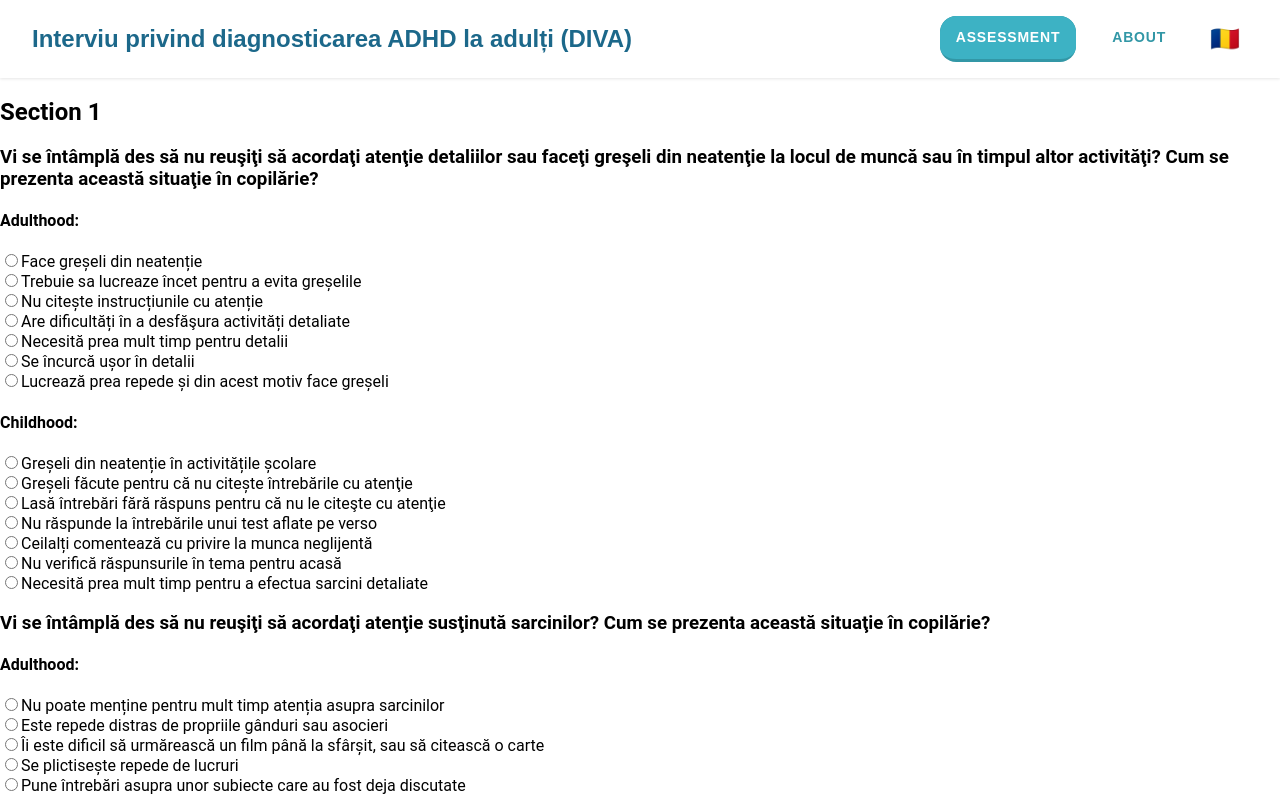
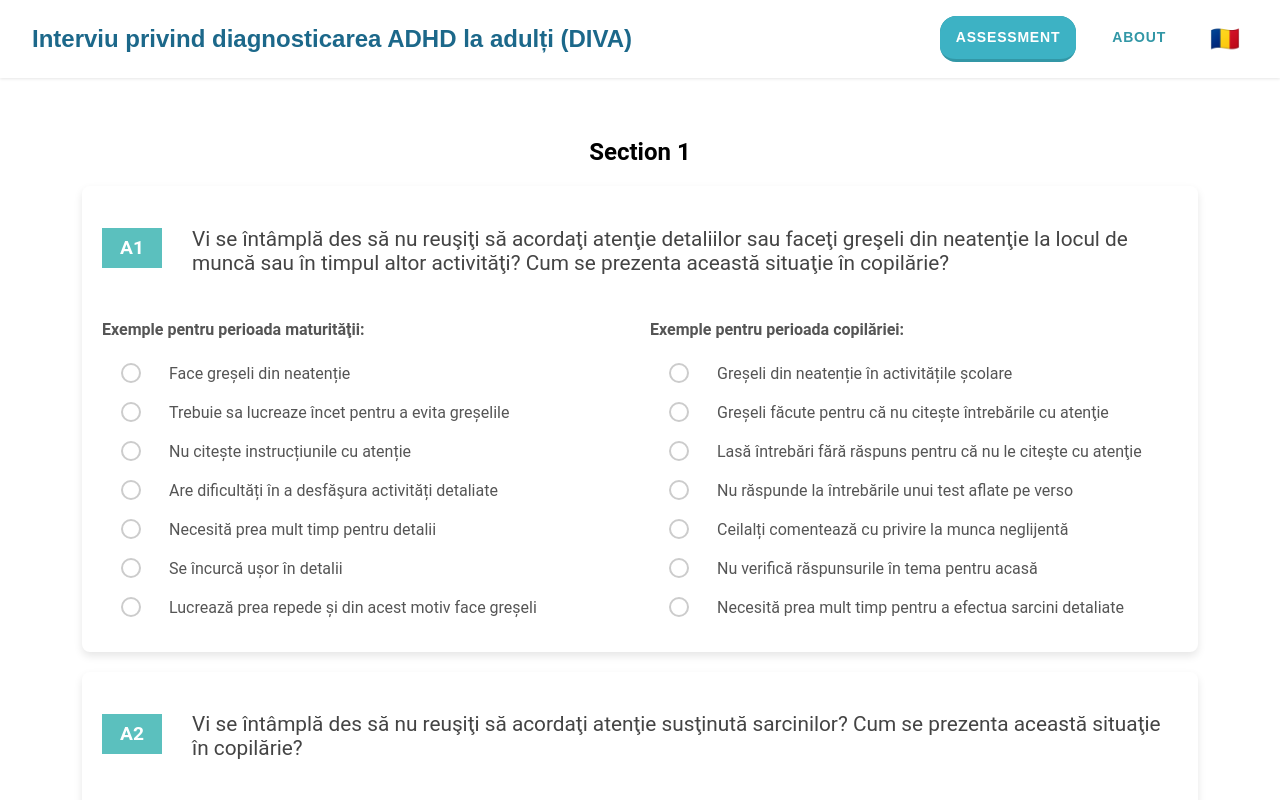
Before and after one commit to luananama/diva-adhd-assessment, a React (Vite) app: page /section/1 in a window 1280 px wide. Built offline with nearby package versions, Linux system fonts and the light colour scheme.

Commit message:
Add styling for the questions section

```diff
--- a/src/components/assessment/AssessmentSection.jsx
+++ b/src/components/assessment/AssessmentSection.jsx
@@ -1,6 +1,16 @@
-import { useParams, useNavigate } from 'react-router-dom';
+import { useParams, useNavigate } from "react-router-dom";
 import questionsData from "../../assets/questions.json";
-import { useAssessment } from '../../contexts/AssessmentContext';
+import { useAssessment } from "../../contexts/AssessmentContext";
+import styled from "styled-components";
+import QuestionCard from "../ui/QuestionCard";
+
+const SectionContainer = styled.div`
+  display: flex;
+  flex-direction: column;
+  align-items: center;
+  margin: 20px 0;
+  padding: 20px;
+`;
 
 const AssessmentSection = () => {
   const { sectionNumber } = useParams();
@@ -8,26 +18,26 @@ const AssessmentSection = () => {
   const { answers, updateAnswers } = useAssessment();
 
   const currentSection = questionsData.sections.find(
-    section => section.sectionNumber === parseInt(sectionNumber)
+    (section) => section.sectionNumber === parseInt(sectionNumber)
   );
 
   const handleAnswer = (questionId, value, context = {}) => {
     updateAnswers(`section${sectionNumber}`, questionId, value, {
       questionText: context.questionText,
       summaryText: context.summaryText,
-      optionText: context.optionText || ''
+      optionText: context.optionText || "",
     });
   };
 
   const handleNext = () => {
     const nextSection = parseInt(sectionNumber) + 1;
     const hasMoreSections = questionsData.sections.some(
-      section => section.sectionNumber === nextSection
+      (section) => section.sectionNumber === nextSection
     );
     if (hasMoreSections) {
       navigate(`/section/${nextSection}`);
     } else {
-      navigate('/summary'); // Navigate to summary when done
+      navigate("/summary"); // Navigate to summary when done
     }
   };
 
@@ -38,76 +48,23 @@ const AssessmentSection = () => {
   const totalExpected = currentSection.questions.length * 2; // adult + child
 
   return (
-    <div>
+    <SectionContainer>
       <h2>Section {sectionNumber}</h2>
 
-      {currentSection.questions.map(q => (
-        <div key={q.id}>
-          <h3>{q.questionText}</h3>
-
-          {/* Adult options */}
-          <div>
-            <h4>Adulthood:</h4>
-            {q.adulthoodOptions.map((option, index) => {
-              const id = `adult-${q.id}`;
-              const checked = currentAnswers[id]?.value === index;
-              return (
-                <div key={`${id}-${index}`}>
-                  <input
-                    type="radio"
-                    id={`${id}-${index}`}
-                    name={id}
-                    onChange={() =>
-                      handleAnswer(id, index, {
-                        questionText: q.questionText,
-                        summaryText: q.summaryText,
-                        optionText: option
-                      })
-                    }
-                    checked={checked}
-                  />
-                  <label htmlFor={`${id}-${index}`}>{option}</label>
-                </div>
-              );
-            })}
-          </div>
-
-          {/* Childhood options */}
-          <div>
-            <h4>Childhood:</h4>
-            {q.childhoodOptions.map((option, index) => {
-              const id = `child-${q.id}`;
-              const checked = currentAnswers[id]?.value === index;
-              return (
-                <div key={`${id}-${index}`}>
-                  <input
-                    type="radio"
-                    id={`${id}-${index}`}
-                    name={id}
-                    onChange={() =>
-                      handleAnswer(id, index, {
-                        questionText: q.questionText,
-                        summaryText: q.summaryText,
-                        optionText: option
-                      })
-                    }
-                    checked={checked}
-                  />
-                  <label htmlFor={`${id}-${index}`}>{option}</label>
-                </div>
-              );
-            })}
-          </div>
-        </div>
+      {currentSection.questions.map((q) => (
+        <QuestionCard
+          key={q.id}
+          question={q}
+          sectionNumber={sectionNumber}
+          currentAnswers={currentAnswers}
+          handleAnswer={handleAnswer}
+        />
       ))}
 
-      <button
-        onClick={handleNext}
-        disabled={totalAnswered < totalExpected}
-      >
+      <button onClick={handleNext} disabled={totalAnswered < totalExpected}>
         Next
       </button>
-    </div>
+    </SectionContainer>
   );
 };
 
--- a/src/components/assessment/QuestionItem.jsx
+++ /dev/null
@@ -1 +0,0 @@
-/* eslint-disable react/prop-types */
--- /dev/null
+++ b/src/components/ui/QuestionCard.jsx
@@ -0,0 +1,136 @@
+/* eslint-disable react/prop-types */
+import styled from "styled-components";
+import StyledCheckbox from "../ui/StyledCheckbox";
+
+const QuestionBox = styled.div`
+  background-color: #ffffff;
+  border-radius: 8px;
+  box-shadow: 0 4px 8px rgba(0, 0, 0, 0.1);
+  padding: 20px;
+  width: 90%;
+  max-width: 1200px;
+  margin-bottom: 20px;
+`;
+
+const QuestionNumberBox = styled.div`
+  background-color: #5bc0be;
+  color: #ffffff;
+  font-size: 1.2rem;
+  font-weight: bold;
+  padding: 20px;
+  width: 60px;
+  height: 30px;
+  display: flex;
+  align-items: center;
+  justify-content: center;
+  margin-right: 30px;
+`;
+
+const QuestionText = styled.p`
+  font-size: 1.3rem;
+  color: #444;
+  margin-bottom: 15px;
+`;
+
+const Column = styled.div`
+  flex: 1;
+  display: flex;
+  flex-direction: column;
+`;
+
+const ColumnHeader = styled.h3`
+  font-size: 1rem;
+  color: #555;
+  margin-top: 30px;
+  margin-bottom: 20px;
+`;
+
+const AnswerOption = styled.label`
+  display: flex;
+  align-items: center;
+  margin-bottom: 10px;
+  color: #555;
+
+  input {
+    margin-right: 8px;
+  }
+`;
+
+const Row = styled.div`
+  display: flex;
+  flex-direction: row;
+  justify-content: space-between;
+  gap: 20px;
+
+  @media (max-width: 768px) {
+    flex-direction: column;
+  }
+`;
+
+const QuestionCard = ({
+  question,
+  sectionNumber,
+  currentAnswers,
+  handleAnswer,
+}) => {
+  return (
+    <QuestionBox>
+      <div style={{ display: "flex", alignItems: "center" }}>
+        <QuestionNumberBox>{question.questionNumber}</QuestionNumberBox>
+        <QuestionText>{question.questionText}</QuestionText>
+      </div>
+
+      <Row>
+        <Column>
+          <ColumnHeader>Exemple pentru perioada maturităţii:</ColumnHeader>
+          {question.adulthoodOptions.map((option, index) => {
+            const id = `adult-${question.id}`;
+            const checked = currentAnswers[id]?.value === index;
+            return (
+              <AnswerOption key={`${id}-${index}`}>
+                <StyledCheckbox
+                  name={`section${sectionNumber}-adulthood-${question.id}-example${index}`}
+                  onChange={() =>
+                    handleAnswer(id, index, {
+                      questionText: question.questionText,
+                      summaryText: question.summaryText,
+                      optionText: option,
+                    })
+                  }
+                  checked={checked}
+                />
+                {option}
+              </AnswerOption>
+            );
+          })}
+        </Column>
+
+        <Column>
+          <ColumnHeader>Exemple pentru perioada copilăriei:</ColumnHeader>
+          {question.childhoodOptions.map((option, index) => {
+            const id = `child-${question.id}`;
+            const checked = currentAnswers[id]?.value === index;
+            return (
+              <AnswerOption key={`${id}-${index}`}>
+                <StyledCheckbox
+                  name={`section${sectionNumber}-childhood-${question.id}-example${index}`}
+                  onChange={() =>
+                    handleAnswer(id, index, {
+                      questionText: question.questionText,
+                      summaryText: question.summaryText,
+                      optionText: option,
+                    })
+                  }
+                  checked={checked}
+                />
+                {option}
+              </AnswerOption>
+            );
+          })}
+        </Column>
+      </Row>
+    </QuestionBox>
+  );
+};
+
+export default QuestionCard;
--- /dev/null
+++ b/src/components/ui/StyledCheckbox.jsx
@@ -0,0 +1,69 @@
+/* eslint-disable react/prop-types */
+
+import styled from 'styled-components';
+
+const CheckboxLabel = styled.label`
+  display: inline-flex;
+  align-items: center;
+  font-size: 1rem;
+  margin-left: 10px;
+  color: ${({ disabled }) => (disabled ? '#ccc' : '#000')};
+`;
+
+const Checkbox = styled.input.attrs({ type: 'checkbox' })`
+  width: 20px;
+  height: 20px;
+  cursor: pointer;
+  border-radius: 50%;
+  border: 2px solid #ccc;
+  appearance: none;
+  outline: none;
+  transition: all 0.2s ease;
+  position: relative;
+  background-color: white;
+
+
+  &:checked {
+    background-color: #3db2c4;
+    border-color: #3db2c4;
+  }
+
+  &:hover {
+    border-color: #0074cc;
+  }
+
+  &:checked::after {
+    content: '✔';
+    font-size: 12px;
+    color: white;
+    position: absolute;
+    top: 1px;
+    left: 3px;
+  }
+
+`;
+
+const CheckboxCell = styled.td`
+  text-align: center;
+  padding-left: 5px; /* Reduce gap between text and checkboxes */
+  padding-right: 20px;
+  gap: 5px; /* Space between Da and Nu options */
+`;
+
+const StyledCheckbox = ({ label, checked, onChange, disabled, readOnly, name }) => {
+  return (
+    <CheckboxCell>
+      <CheckboxLabel disabled={disabled}>
+        <Checkbox
+        name={name}
+        checked={checked}
+        onChange={onChange}
+        disabled={disabled}
+        readOnly={readOnly}/>
+        {label}
+      </CheckboxLabel>
+    </CheckboxCell>
+  );
+};
+
+export default StyledCheckbox;
--- a/src/contexts/AssessmentContext.jsx
+++ b/src/contexts/AssessmentContext.jsx
@@ -1,14 +1,14 @@
 /* eslint-disable react/prop-types */
 // src/contexts/AssessmentContext.jsx
-import { createContext, useContext, useState, useEffect } from 'react';
+import { createContext, useContext, useState, useEffect } from "react";
 
 const AssessmentContext = createContext();
 
 export function AssessmentProvider({ children }) {
   const [answers, setAnswers] = useState(() => {
     // Initialize from localStorage if available
-    if (typeof window !== 'undefined') {
-      const saved = localStorage.getItem('adhd-assessment-answers');
+    if (typeof window !== "undefined") {
+      const saved = localStorage.getItem("adhd-assessment-answers");
       return saved ? JSON.parse(saved) : {};
     }
     return {};
@@ -16,30 +16,32 @@ export function AssessmentProvider({ children }) {
 
   // Persist to localStorage whenever answers change
   useEffect(() => {
-    localStorage.setItem('adhd-assessment-answers', JSON.stringify(answers));
+    localStorage.setItem("adhd-assessment-answers", JSON.stringify(answers));
   }, [answers]);
 
   const updateAnswers = (section, questionId, value, context = {}) => {
-    setAnswers(prev => ({
+    setAnswers((prev) => ({
       ...prev,
       [section]: {
         ...prev[section],
         [questionId]: {
           value,
           timestamp: new Date().toISOString(),
-          ...context
-        }
-      }
+          ...context,
+        },
+      },
     }));
   };
 
   const clearAssessment = () => {
     setAnswers({});
-    localStorage.removeItem('adhd-assessment-answers');
+    localStorage.removeItem("adhd-assessment-answers");
   };
 
   return (
-    <AssessmentContext.Provider value={{ answers, updateAnswers, clearAssessment }}>
+    <AssessmentContext.Provider
+      value={{ answers, updateAnswers, clearAssessment }}
+    >
       {children}
     </AssessmentContext.Provider>
   );
```
